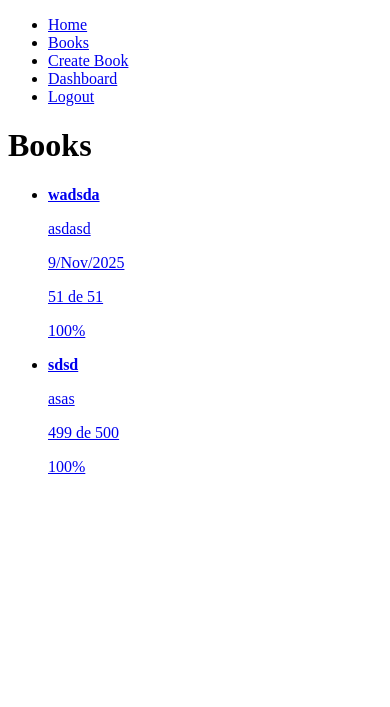
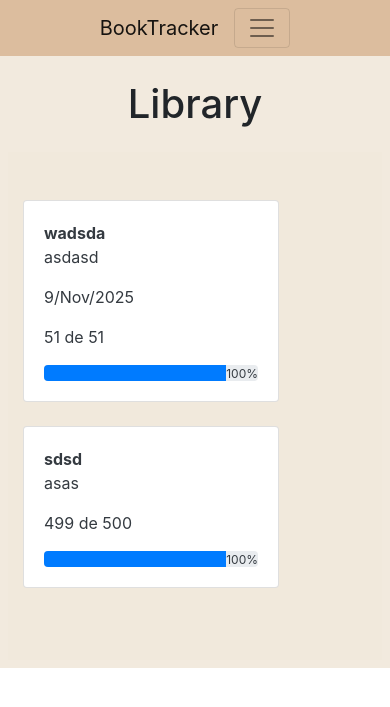
Before and after one commit to CARLOSDESTYT/BookTracker, a Django app: page /books/ in a window 390 px wide. Shown: the top 707 px of the page. Run offline with Django 5.2, Linux system fonts and the light colour scheme; a user stored in the database is signed in; data comes from the database, SQL or seed files in the repository; both versions use the stored data as it was after the commit.

Commit message:
Incorporación de statics, styles y css

```diff
--- a/BookTracker/settings.py
+++ b/BookTracker/settings.py
@@ -115,7 +115,10 @@ USE_TZ = True
 # Static files (CSS, JavaScript, Images)
 # https://docs.djangoproject.com/en/5.2/howto/static-files/
 
-STATIC_URL = 'static/'
+STATIC_URL = '/static/'
+STATICFILES_DIRS = [
+        BASE_DIR / 'static',
+    ]
 
 LOGIN_URL = '/signin'
 
--- a/books/templates/base.html
+++ b/books/templates/base.html
@@ -2,43 +2,59 @@
 <html lang="en">
 <head>
     <meta charset="UTF-8">
-    <meta name="viewport" content="width=device-width, initial-scale=1.0">
+    <meta name="viewport" content="width=device-width, initial-scale=1.0, shrink-to-fit=no">
+    <link rel="stylesheet" href="https://cdn.jsdelivr.net/npm/bootstrap@4.3.1/dist/css/bootstrap.min.css" integrity="sha384-ggOyR0iXCbMQv3Xipma34MD+dH/1fQ784/j6cY/iJTQUOhcWr7x9JvoRxT2MZw1T" crossorigin="anonymous">
+    {%load static%}
+    <link rel="stylesheet" href= {%static 'style.css'%}>
     <title>BookTracker Application</title>
 </head>
 <body>
-
-    <nav>
-        <ul>
-            <li>
-                <a href="/">Home</a>
+    <div id="navbar" class="d-flex flex-row justify-content-center navcolor">
+        <nav class="navbar navbar-expand-lg navbar-light navcolor">
+            <a class="navbar-brand" href="{% url 'home' %}">BookTracker</a>
+            <button class="navbar-toggler" type="button" data-toggle="collapse" data-target="#navbarSupportedContent" aria-controls="navbarSupportedContent" aria-expanded="false" aria-label="Toggle navigation">
+                <span class="navbar-toggler-icon"></span>
+            </button>
+            <div class="collapse navbar-collapse" id="navbarSupportedContent">
+                {% with request.resolver_match.url_name as url_name %}
+                <ul class="navbar-nav mr-auto">
+                    <li class="nav-item {% if url_name == 'home' %}active{% endif %}">
+                        <a class="nav-link" href="{% url 'home' %}">Home<span class="sr-only">(current)</span></a>
                     </li>
 
                     {% if user.is_authenticated %}
-            <li>
-                <a href="/books">Books</a>
+                    <li class="{% if url_name == 'books' %}active{% endif %} nav-item">
+                        <a class="nav-link" href="/books">Books</a>
                     </li>
-            <li>
-                <a href="/books/create">Create Book</a>
+                    <li class="{% if url_name == 'create_book' %}active{% endif %} nav-item">
+                        <a class="nav-link" href="/books/create">Create Book</a>
                     </li>
-            <li>
-                <a href="/dashboard">Dashboard</a>
+                    <li class="{% if url_name == 'dashboard' %}active{% endif %} nav-item">
+                        <a class="nav-link" href="/dashboard">Dashboard</a>
                     </li>
-            <li>
-                <a href="/logout">Logout</a>
+                    <li class="{% if url_name == 'signout' %}active{% endif %} nav-item">
+                        <a class="nav-link" href="/logout">Log out</a>
                     </li>
-
                     {% else %}
-            <li>
-                <a href="/signup">Signup</a>
+                    <li class="{% if url_name == 'signup' %}active{% endif %} nav-item">
+                        <a class="nav-link" href="/signup">Sign up</a>
                     </li>
-            <li>
-                <a href="/signin">Signin</a>
+                    <li class="{% if url_name == 'signin' %}active{% endif %} nav-item">
+                        <a class="nav-link" href="/signin">Sign in</a>
                     </li>
                     {% endif %}
 
                 </ul>
+                {% endwith %}
+            </div>
         </nav>
+    </div>
+    <div class="d-flex justify-content-center pagebg">
         {% block content %}
         {% endblock %}
+    <div>
+    <script src="https://code.jquery.com/jquery-3.3.1.slim.min.js" integrity="sha384-q8i/X+965DzO0rT7abK41JStQIAqVgRVzpbzo5smXKp4YfRvH+8abtTE1Pi6jizo" crossorigin="anonymous"></script>
+    <script src="https://cdn.jsdelivr.net/npm/popper.js@1.14.7/dist/umd/popper.min.js" integrity="sha384-UO2eT0CpHqdSJQ6hJty5KVphtPhzWj9WO1clHTMGa3JDZwrnQq4sF86dIHNDz0W1" crossorigin="anonymous"></script>
+    <script src="https://cdn.jsdelivr.net/npm/bootstrap@4.3.1/dist/js/bootstrap.min.js" integrity="sha384-JjSmVgyd0p3pXB1rRibZUAYoIIy6OrQ6VrjIEaFf/nJGzIxFDsf4x0xIM+B07jRM" crossorigin="anonymous"></script>
 </body>
 </html>
--- a/books/templates/books.html
+++ b/books/templates/books.html
@@ -1,25 +1,46 @@
 {% extends "base.html" %}
 {% block content %}
 
-<h1>Books</h1>
 
-<ul>
+<div class="d-flex p-2 justify-content-center flex-wrap flex-column">
+    <div class="d-flex p-2 justify-content-center">
+        <h1 class="p-2">Library</h1>
+    </div>
+    <div class="d-flex album py-5 pagebg">
+        <div class="container">
+            <!--<ul>-->
+
+            <div class="row">
+
                     {% for book in books %}
-    <li>
-        <a href="{% url 'book_detail' book.id %}">
-            <strong> {{book.title}} </strong>
-            <p>{{book.autor}}</p>
+                <div class="col-md-4">
+                    <div class="card mb-4 box-shadow" style="width: 16rem">
+                        <div class="card-body">
+                            {% comment %} <li> {% endcomment %}
+                                <a class="card-text" href="{% url 'book_detail' book.id %}">
+                                    <strong class="text-dark"> {{book.title}} </strong>
+                                    <p class="card-text text-dark">{{book.autor}}</p>
                                     {% if book.goal %}
-                <p>Meta: {{book.goal|date:'j/M/Y'}}</p>
+                                        <p class="card-text text-dark">Goal: {{book.goal|date:'j/M/Y'}}</p>
                                     {% endif %}
                                     {% if book.date_completed %}
-                <p>{{ book.date_completed|date:'j/M/Y' }}</p>
+                                        <p class="card-text text-dark">{{ book.date_completed|date:'j/M/Y' }}</p>
                                     {% endif %}
-            <p>{{book.pages_read}} de {{book.pages_total}}</p>
-            <p>{{book.progress}}%</p>
+                                    <p class="card-text text-dark">{{book.pages_read}} de {{book.pages_total}}</p>
+                                    <div class= "progress" >
+                                        <div style="width: {{book.progress}}%" class="progress-bar" role="progressbar" aria-valuenow="{{book.progress}}" aria-valuemin="0" aria-valuemax="100"></div>
+                                        <p class="card-text text-dark">{{book.progress}}%</p>
+                                    </div>
                                 </a>
-    </li>
+                            {% comment %} </li> {% endcomment %}
+                        </div>
+                    </div>
+                </div>
                     {% endfor %}
-</ul>
 
+            </div>
+            <!--</ul>-->
+        </div>
+    </div>
+</div>
 {% endblock %}
--- a/books/views.py
+++ b/books/views.py
@@ -6,6 +6,8 @@ from django.contrib.auth import login, logout, authenticate
 from django.db import IntegrityError
 from django.utils import timezone
 from .forms import BookForm
+from .forms import SignUpForm
+from .forms import SignInForm
 from .models import Book, Profile
 from datetime import datetime
 
@@ -17,7 +19,7 @@ def home(request):
 
 def signup(request):
     if request.method == 'GET':
-        return render(request, 'signup.html', {'form': UserCreationForm()})
+        return render(request, 'signup.html', {'form': SignUpForm()})
     else:
         if request.POST['password1'] == request.POST['password2']:
             # Registrar el usuario
@@ -27,8 +29,8 @@ def signup(request):
                 login(request, user)
                 return redirect('books')
             except IntegrityError:
-                return render(request, 'signup.html', {'form': UserCreationForm(), 'error': 'El usuario ya existe'})
-        return render(request, 'signup.html', {'form': UserCreationForm(), 'error': 'Las contraseñas no coinciden'})
+                return render(request, 'signup.html', {'form': SignUpForm(), 'error': 'El usuario ya existe'})
+        return render(request, 'signup.html', {'form': SignUpForm(), 'error': 'Las contraseñas no coinciden'})
 
 @login_required
 def books(request):
@@ -77,9 +79,6 @@ def create_book(request):
             return redirect('books')
         except ValueError:
                 return render(request, 'signup.html', {'form': BookForm(), 'error': 'Porfavor ponga datos validos'})
-
-from django.utils import timezone
-from datetime import datetime
 
 @login_required
 def book_detail(request, book_id):
@@ -149,11 +148,11 @@ def signout(request):
 
 def signin(request):
     if request.method == 'GET':
-        return render(request, 'signin.html', {'form': AuthenticationForm()})
+        return render(request, 'signin.html', {'form': SignInForm()})
     else:
         user = authenticate(request, username=request.POST['username'], password=request.POST['password'])
         if user is None:
-            return render(request, 'signin.html', {'form': AuthenticationForm(), 'error': 'El usuario o la contraseña no son incorrectos'})
+            return render(request, 'signin.html', {'form': SignInForm(), 'error': 'El usuario o la contraseña no son incorrectos'})
         else:
             login(request, user)
             return redirect('books')
--- /dev/null
+++ b/static/style.css
@@ -0,0 +1,13 @@
+.navcolor{
+    background-color: #DCBD9E;
+}
+.pagebg{
+    background-color: #F2E9DCF0;
+}
+.formOutline{
+    outline: 6px solid #DCBD9E;
+}
+.formButtonColor{
+    background-color: #DCBD9E;
+    color: #FFFFFF;
+}
```
Also changed, not shown: books/forms.py (+22 -0 lines), books/templates/home.html (+4 -3 lines), books/templates/signin.html (+14 -9 lines), books/templates/signup.html (+19 -9 lines), db.sqlite3. Lines whose indentation alone changed are shown as unchanged.
